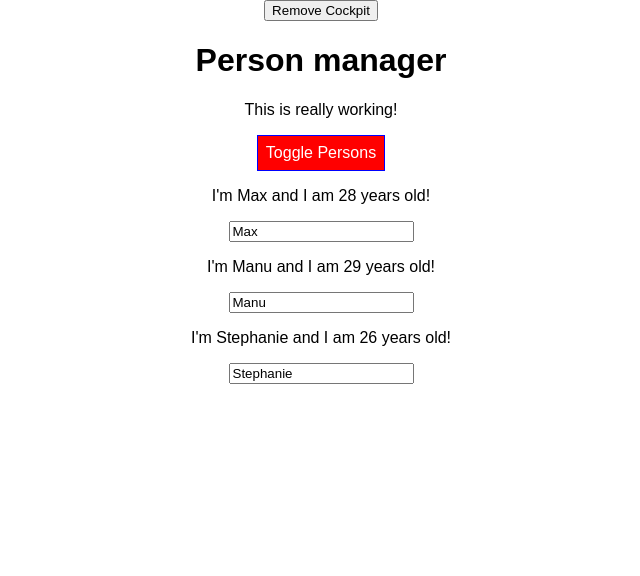
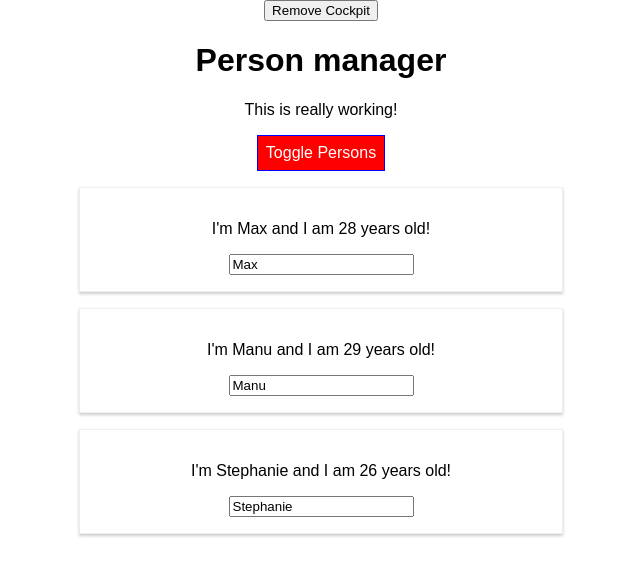
Before and after one commit to waspryo/incl-redux, a React app: page / in a window 1280 px wide. Both pictures are taken after a click on the button "Toggle Persons". Shown: the top 576 px of the page, without its empty margins (319-959 px from the left). Built offline with nearby package versions, Linux system fonts and the light colour scheme.

Commit message:
Setting State Correctly

```diff
--- a/src/components/Persons/Person/Person.js
+++ b/src/components/Persons/Person/Person.js
@@ -1,7 +1,7 @@
 import React, { Component } from 'react';
 
 import Aux from '../../hoc/Aux';
-
+import withClass from '../../hoc/withClass';
 import classes from './Person.css';
 
 class Person extends Component {
@@ -19,4 +19,4 @@
   }
 };
 
-export default Person
+export default withClass(Person, classes.Person)
--- /dev/null
+++ b/src/components/hoc/withClass.js
@@ -0,0 +1,10 @@
+import React from 'react';
+
+const withClass = (WrappedComponent, className) => {
+  return props => (
+    <div className={className}><WrappedComponent {...props} /></div>
+  )
+
+}
+
+export default withClass
--- a/src/containers/App.js
+++ b/src/containers/App.js
@@ -3,6 +3,8 @@
 import Cockpit from '../components/Cockpit/Cockpit';
 import classes from './App.css';
 import Persons from '../components/Persons/Persons';
+import withClass from '../components/hoc/withClass';
+import Aux from '../../src/components/hoc/Aux';
 
 class App extends Component {
   constructor(props) {
@@ -86,7 +88,7 @@
     }
 
     return (
-      <div className={classes.App}>
+      <Aux>
         <button onClick={() => { this.setState({ showCockpit: false }) }}>Remove Cockpit</button>
         {this.state.showCockpit ? <Cockpit
           title={this.props.appTitle}
@@ -95,10 +97,10 @@
           clicked={this.togglePersonsHandler}
         /> : null}
         {persons}
-      </div >
+      </Aux  >
     );
     // return React.createElement('div', {className: 'App'}, React.createElement('h1', null, 'Does this work now?'));
   }
 }
 
-export default App;
+export default withClass(App, classes.App);
```
